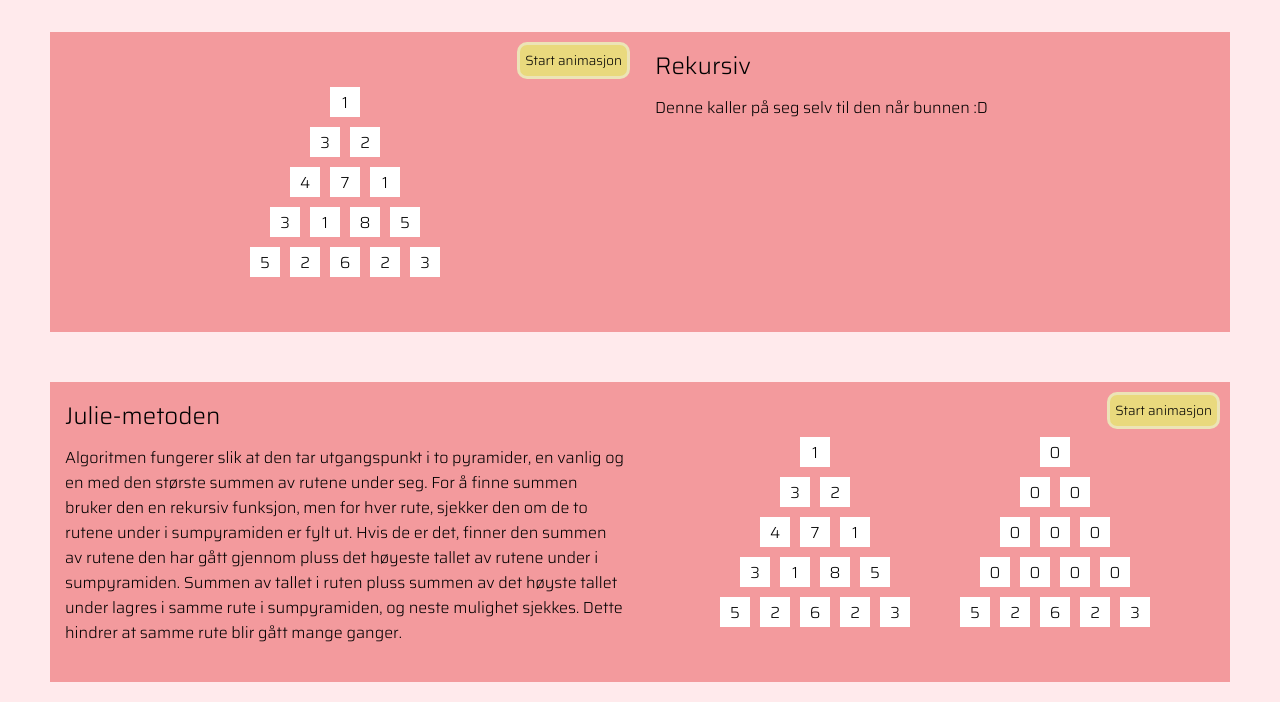
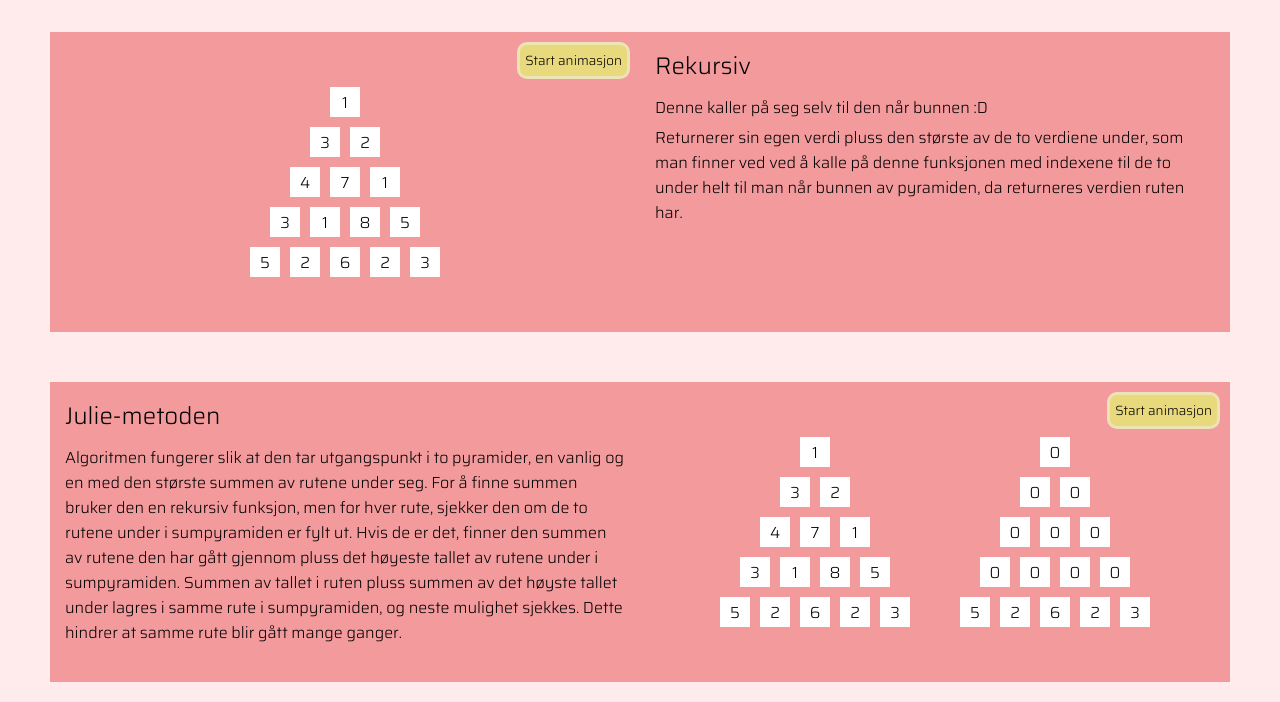
Before and after one commit to Sondre-nb/Tallpyramide, a plain HTML site: page algoritmer.html in a window 1280 px wide. Shown: the part 98-800 px from the top of the page. Drawn offline with Linux system fonts and the light colour scheme.

Commit message:
Forklaring av rekursivt i kommentar og html

```diff
--- a/algoritmer.html
+++ b/algoritmer.html
@@ -57,6 +57,11 @@
             <div class="algoritme-forklaring">
                 <h2>Rekursiv</h2>
                 <p>Denne kaller på seg selv til den når bunnen :D</p>
+                <p>
+                    Returnerer sin egen verdi pluss den største av de to verdiene under, som man finner ved ved å
+                    kalle på denne funksjonen med indexene til de to under helt til man når bunnen av pyramiden,
+                    da returneres verdien ruten har.
+                </p>
             </div>
         </div>
         <div>
--- a/pyramideside.js
+++ b/pyramideside.js
@@ -108,8 +108,9 @@ function sumOppover(pyr){
 
 function rekursivt(rad, index){
     // Finner svaret rekursivt
-    // Returnerer den største av de to verdiene under pluss sin egen verdi, som man finner ved ved å
-    // kalle på denne funksjonen helt til man når bunnen av pyramiden, da returneres verdien til ruten
+    // Returnerer sin egen verdi pluss den største av de to verdiene under, som man finner ved
+    // ved å kalle på denne funksjonen med indexene til de to under helt til man når bunnen av
+    // pyramiden, da returneres verdien ruten har
     iterasjoner_rekursiv++;
     let sum = pyramide[rad][index]
     if (rad < pyramide.length - 1){
```
